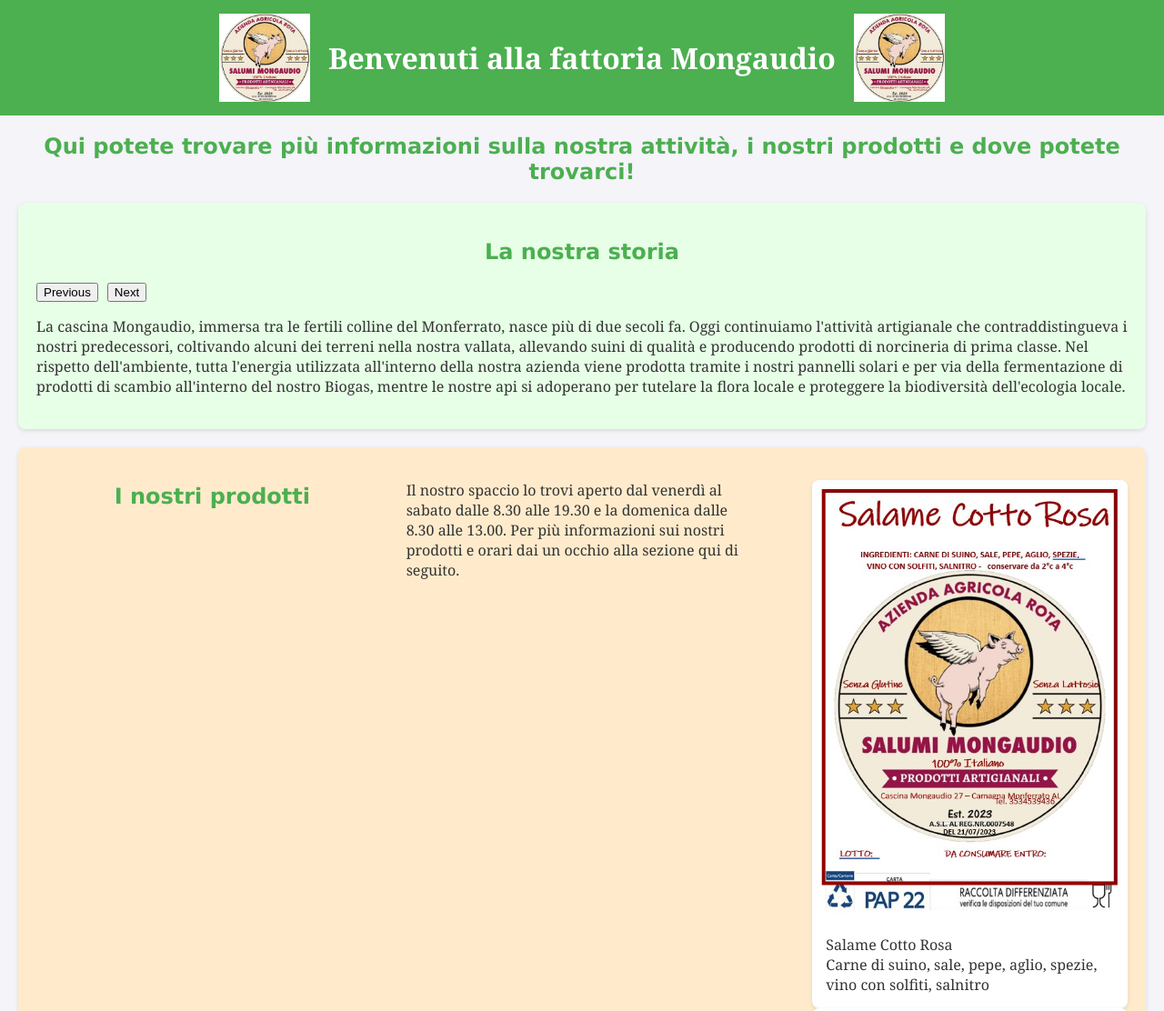
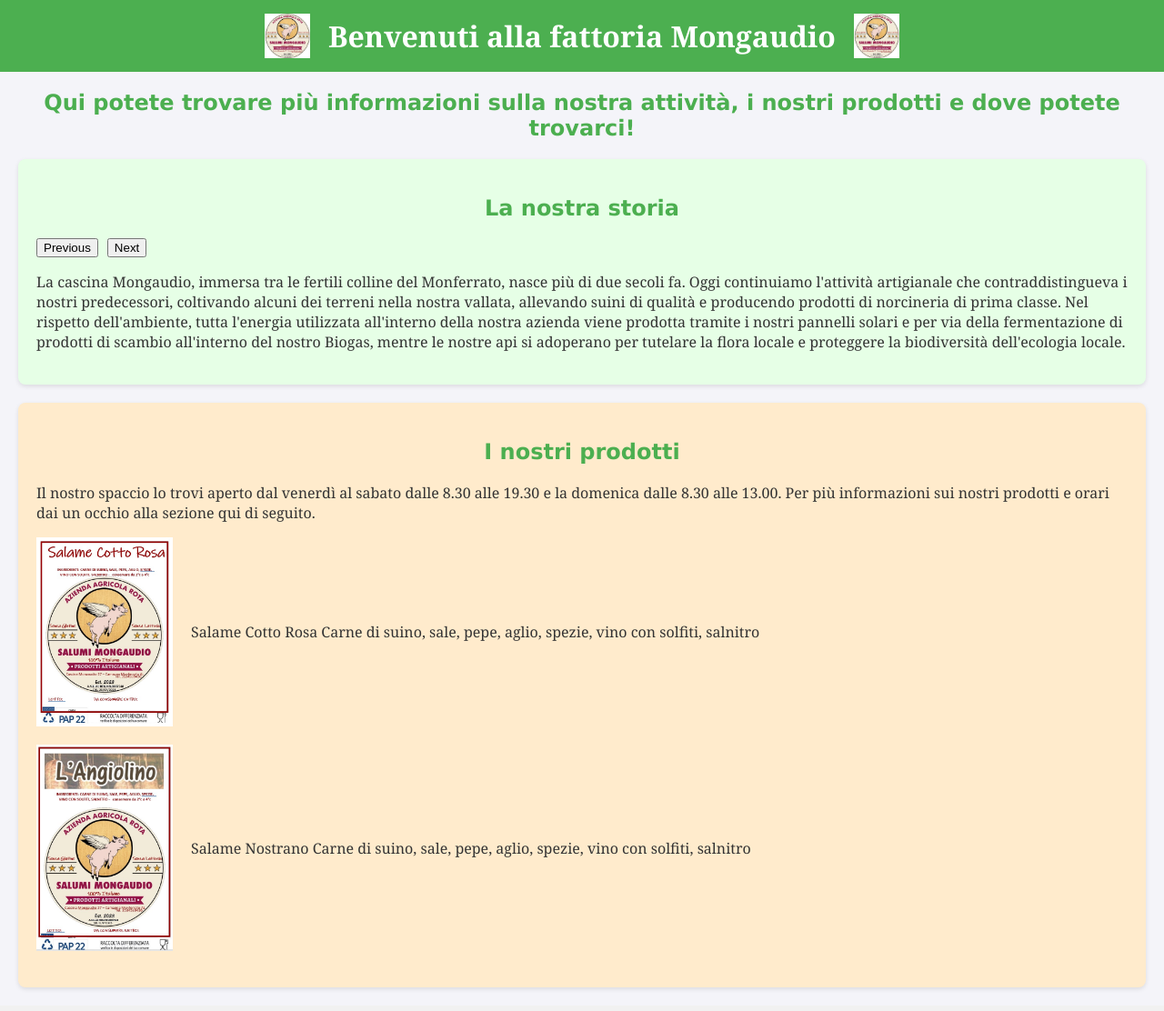
Before and after one commit to milenainbusiness/Mongaudioinweb, a plain HTML site: page index.html in a window 1280 px wide. Shown: the top 1112 px of the page at 91% size. Drawn offline with Linux system fonts and the light colour scheme.

Commit message:
Slides.html

```diff
--- a/index.html
+++ b/index.html
@@ -3,7 +3,7 @@
 <head>
     <meta charset="UTF-8">
     <meta name="viewport" content="width=device-width, initial-scale=1.0">
-    <title>Interactive Page with Animations</title>
+    <title>Mongaudio Farm</title>
     <style>
         body {
             font-family: 'Georgia', serif;
@@ -21,10 +21,9 @@
             align-items: center;
             justify-content: center;
             gap: 20px;
-            animation: fadeIn 2s ease-in-out;
         }
         header img {
-            width: 100px; /* Increased size */
+            width: 50px;
             height: auto;
         }
         h1 {
@@ -47,30 +46,8 @@
         .history {
             background-color: #e6ffe6;
         }
-        .slider {
-        position: relative;
-        width: 100%;
-        max-width: 600px;
-        margin: auto;
-        overflow: hidden; /* Added to hide the non-active slides */
-        }
-
-        .slides {
-        display: none;
-        width: 100%;
-        position: absolute; /* Added to stack images on top of each other */
-        top: 0;
-        left: 0;
-        }
-
-        .active-slide {
-        display: block;
-        }
         .products {
             background-color: #ffebcc;
-            display: grid;
-            grid-template-columns: repeat(auto-fit, minmax(250px, 1fr));
-            gap: 20px;
         }
         .location {
             background-color: #e6f7ff;
@@ -82,119 +59,59 @@
         .products img,
         .location img,
         .contact img {
-            width: 100%;
+            width: 150px;
             height: auto;
+            margin-right: 20px;
+            float: left;
         }
         .details, .dettagli {
             display: flex;
             flex-direction: column;
         }
-        .product-card {
-            background: #fff;
-            border-radius: 8px;
-            box-shadow: 0 2px 5px rgba(0, 0, 0, 0.1);
-            overflow: hidden;
-            transition: transform 0.3s;
+        .products ul {
+            list-style-type: none;
+            padding: 0;
         }
-        .product-card:hover {
-            transform: scale(1.05);
-        }
-        .product-card img {
-            width: 100%;
-            height: auto;
-        }
-        .product-info {
-            padding: 15px;
-        }
-        .product-info span {
-            display: block;
+        .products li {
+            display: flex;
+            align-items: center;
+            margin-bottom: 20px;
         }
         .price, .prezzo {
             font-weight: bold;
             color: #4CAF50;
-            margin-top: 10px;
         }
-        @keyframes fadeIn {
-            from {
-                opacity: 0;
+        .slider {
+            position: relative;
+            width: 100%;
+            max-width: 600px;
+            margin: auto;
+            overflow: hidden;
         }
-            to {
-                opacity: 1;
+        .slides {
+            display: none;
+            width: 100%;
+            position: absolute;
+            top: 0;
+            left: 0;
         }
+        .active-slide {
+            display: block;
         }
-        @keyframes slideIn {
-            from {
-                transform: translateX(-100%);
-            }
-            to {
-                transform: translateX(0);
-            }
-        }
-        @keyframes bounce {
-            0%, 20%, 50%, 80%, 100% {
-                transform: translateY(0);
-            }
-            40% {
-                transform: translateY(-30px);
-            }
-            60% {
-                transform: translateY(-15px);
-            }
-        }
-        @keyframes rotate {
-            from {
-                transform: rotate(0deg);
-            }
-            to {
-                transform: rotate(360deg);
-            }
-        }
-        .fade-in {
-            animation: fadeIn 2s ease-in-out;
-        }
-        .slide-in {
-            animation: slideIn 1s ease-in-out;
-        }
-        .bounce {
-            animation: bounce 2s infinite;
-        }
-        .rotate {
-            animation: rotate 3s linear infinite;
+        footer {
+            background-color: #f1f1f1;
+            padding: 10px;
+            text-align: center;
         }
     </style>
-    <script>
-        let currentSlide = 0;
-        function showSlide(index) {
-            const slides = document.querySelectorAll('.slides');
-            slides.forEach((slide, i) => {
-                slide.classList.remove('active-slide');
-                if (i === index) slide.classList.add('active-slide');
-            });
-        }
-        function nextSlide() {
-            const slides = document.querySelectorAll('.slides');
-            currentSlide = (currentSlide + 1) % slides.length;
-            showSlide(currentSlide);
-        }
-        function prevSlide() {
-            const slides = document.querySelectorAll('.slides');
-            currentSlide = (currentSlide - 1 + slides.length) % slides.length;
-            showSlide(currentSlide);
-        }
-        document.addEventListener('DOMContentLoaded', () => {
-            showSlide(currentSlide);
-            document.querySelector('#next').addEventListener('click', nextSlide);
-            document.querySelector('#prev').addEventListener('click', prevSlide);
-        });
-    </script>
 </head>
 <body>
 
     <!-- Header -->
     <header>
-        <img src="https://raw.githubusercontent.com/milenainbusiness/Mongaudioinweb/main/MAIALINO MONGAUDIO.jpg" alt="Farm Logo">
-        <h1 class="bounce">Benvenuti alla fattoria Mongaudio</h1>
-        <img src="https://raw.githubusercontent.com/milenainbusiness/Mongaudioinweb/main/MAIALINO MONGAUDIO.jpg" alt="Farm Logo">
+        <img src="https://raw.githubusercontent.com/milenainbusiness/Mongaudioinweb/main/MAIALINO%20MONGAUDIO.jpg" alt="Farm Logo">
+        <h1>Benvenuti alla fattoria Mongaudio</h1>
+        <img src="https://raw.githubusercontent.com/milenainbusiness/Mongaudioinweb/main/MAIALINO%20MONGAUDIO.jpg" alt="Farm Logo">
     </header>
     <h2>Qui potete trovare più informazioni sulla nostra attività, i nostri prodotti e dove potete trovarci!</h2>
 
@@ -202,7 +119,7 @@
     <section class="history slide-in">
         <h2>La nostra storia</h2>
         <div class="slider">
-        <img class="slides active-slide" src="https://raw.githubusercontent.com/milenainbusiness/Mongaudioinweb/main/MAIALINO MONGAUDIO.jpg" alt="Logo">
+            <img class="slides active-slide" src="https://raw.githubusercontent.com/milenainbusiness/Mongaudioinweb/main/MAIALINO%20MONGAUDIO.jpg" alt="Logo">
             <img class="slides" src="https://raw.githubusercontent.com/milenainbusiness/Mongaudioinweb/main/Fiori.jpeg" alt="Fiori e api">
             <img class="slides" src="https://raw.githubusercontent.com/milenainbusiness/Mongaudioinweb/main/Fiorialberi.jpeg" alt="Fiori del nostro giardino">
             <img class="slides" src="https://raw.githubusercontent.com/milenainbusiness/Mongaudioinweb/main/gate.jpeg" alt="Entrata cancello">
```
Lines whose indentation alone changed are shown as unchanged.
